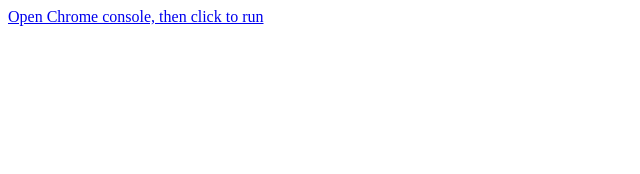
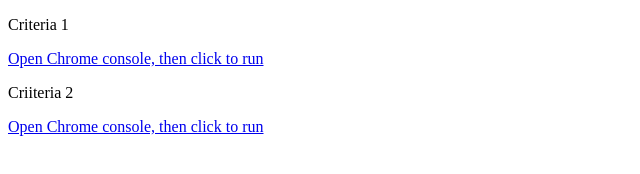
Before and after one commit to smithWEBtek/test-nested, a plain HTML site: page index.html in a window 1280 px wide. Shown: the whole page, without its empty margins (0-640 px from the left). Drawn offline with Linux system fonts and the light colour scheme.

Commit message:
Add criteria2

```diff
--- a/index.html
+++ b/index.html
@@ -9,8 +9,11 @@
 </head>
 
 <body>
+	<p>Criteria 1</p>
+	<a href="#" onclick="find(collections, criteria1)">Open Chrome console, then click to run</a>
 
-	<a href="#" onclick="find(collections, asdf)">Open Chrome console, then click to run</a>
+	<p>Criiteria 2</p>
+	<a href="#" onclick="find(collections, criteria2)">Open Chrome console, then click to run</a>
 
 
 </body>
--- a/index.js
+++ b/index.js
@@ -2,8 +2,12 @@
 const collections = [1, [2, [4, [5, [6]], 3]]]
 
 
-function asdf(n) {
+function criteria1(n) {
 	return n > 5
+}
+
+function criteria2(n) {
+	typeof n === 'number' && n > 5
 }
 
 function find(array, criteriaFn) {
@@ -47,5 +51,6 @@ function find(array, criteriaFn) {
 	}
 
 	// if we haven't
+	console.log("none found");
 	return null
 }
```
